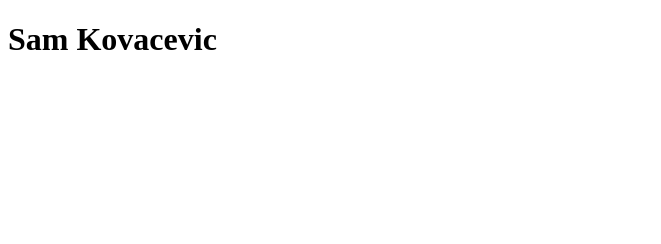
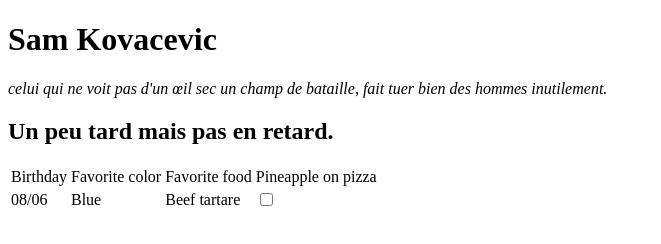
Before and after one commit to kovasah/markdown-to-html, a plain HTML site: page index.html in a window 1280 px wide. Shown: the whole page, without its empty margins (0-661 px from the left). Drawn offline with Linux system fonts and the light colour scheme.

Commit message:
addingTable

```diff
--- a/index.html
+++ b/index.html
@@ -8,5 +8,26 @@
   </head>
   <body>
     <h1>Sam Kovacevic</h1>
+    <p>
+      <i
+        >celui qui ne voit pas d'un œil sec un champ de bataille, fait tuer bien
+        des hommes inutilement.</i
+      >
+    </p>
+    <h2>Un peu tard mais pas en retard.</h2>
+    <table>
+      <tr>
+        <td>Birthday</td>
+        <td>Favorite color</td>
+        <td>Favorite food</td>
+        <td>Pineapple on pizza</td>
+      </tr>
+      <tr>
+        <td>08/06</td>
+        <td>Blue</td>
+        <td>Beef tartare</td>
+        <td><input type="checkbox" name="name1" />&nbsp;</td>
+      </tr>
+    </table>
   </body>
 </html>
```
